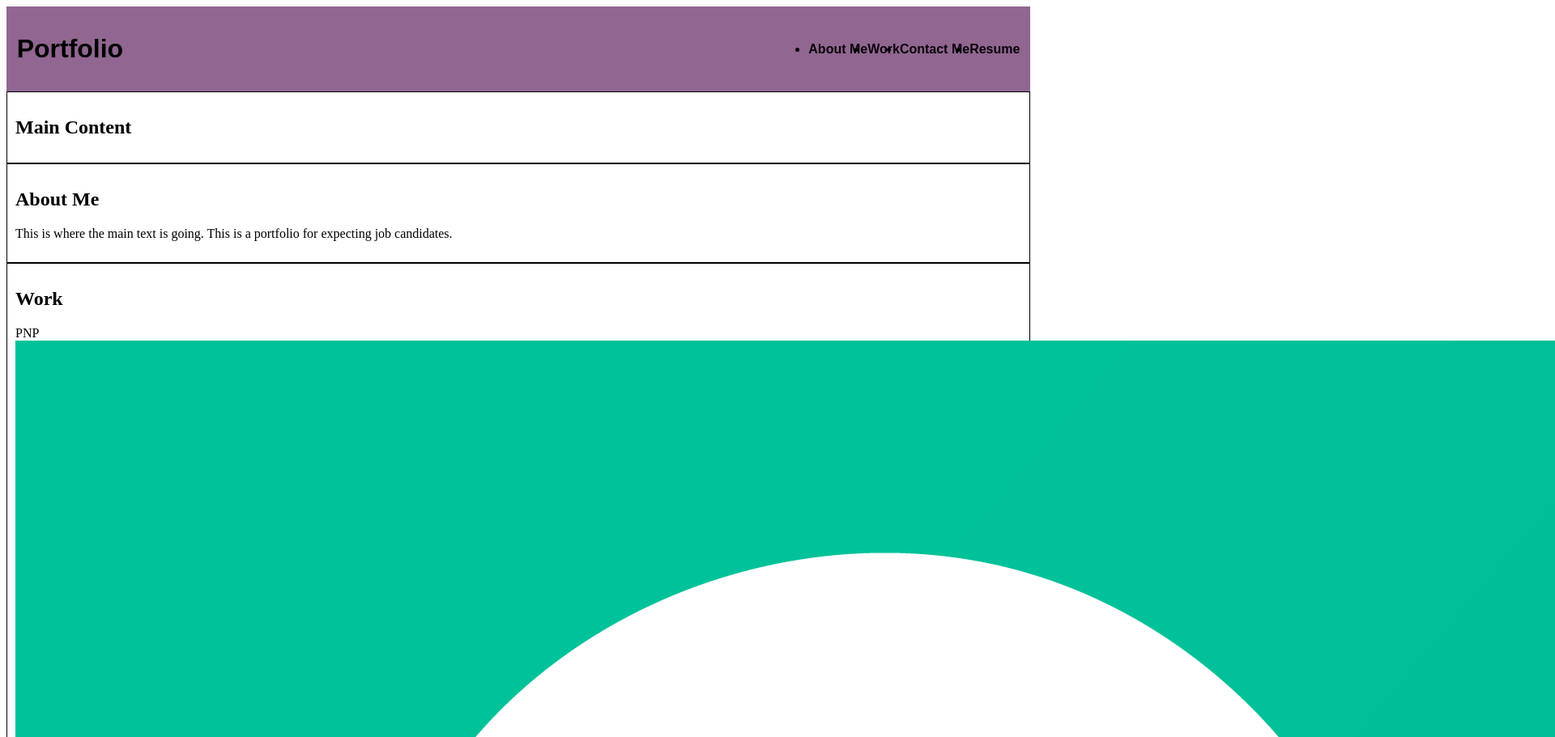
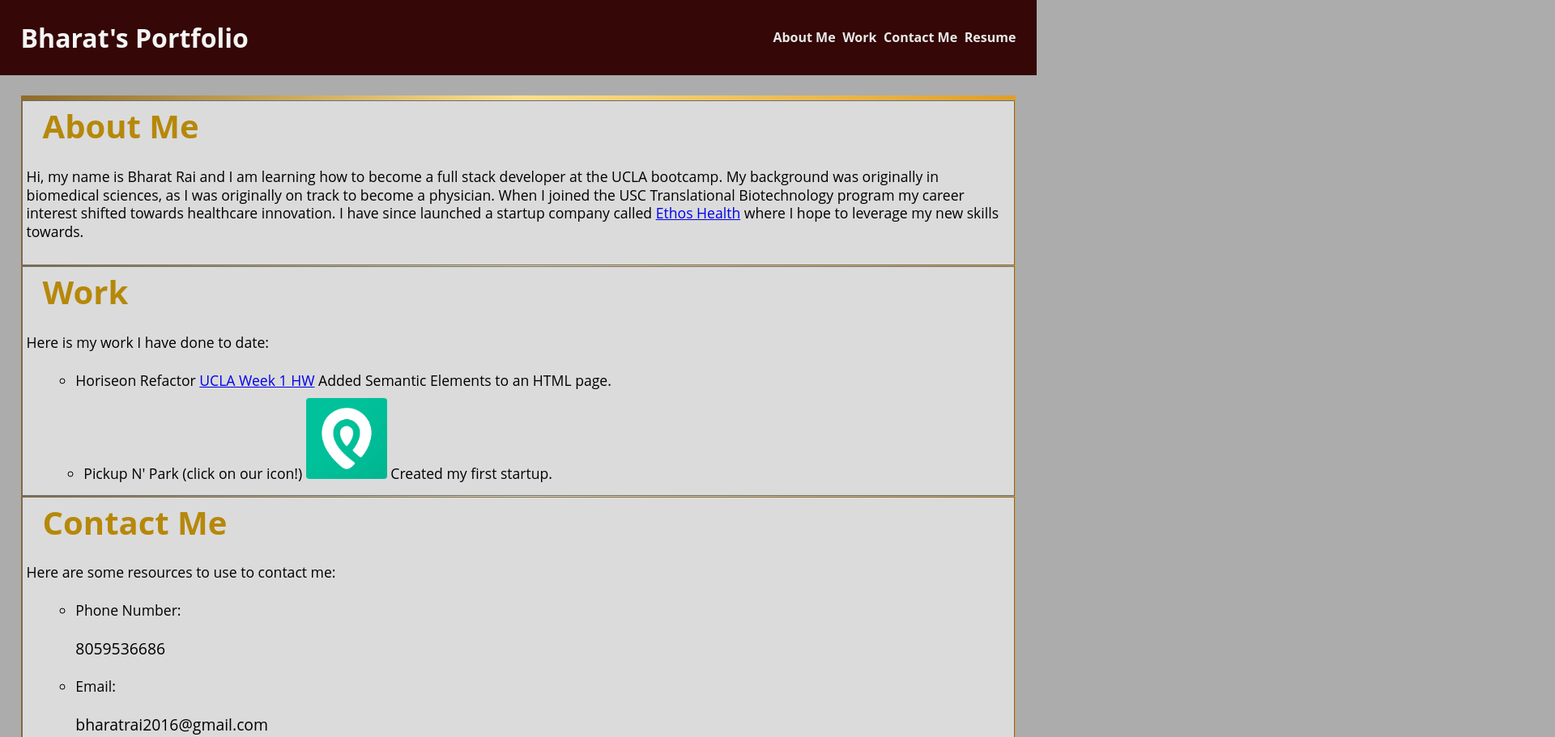
Before and after one commit to bharatrai53/Portfolio-Project, a plain HTML site: page index.html in a window 1280 px wide. Shown: the top 911 px of the page at 81% size, 1920 px wide, since content can reach past the window. Drawn offline with Linux system fonts and the light colour scheme.

Commit message:
added reset css and new styling

```diff
--- /dev/null
+++ b/Assets/css/reset.css
@@ -0,0 +1,41 @@
+* {
+    margin: 0;
+    padding: 0;
+    box-sizing: border-box;
+  }
+
+  html {
+    height: 100%;
+  }
+
+  body {
+    min-height: 100%;
+    line-height: 1;
+    font-family: sans-serif;
+  }
+
+  h1,
+  h2,
+  h3,
+  h4,
+  h5,
+  h6 {
+    font-size: 100%;
+  }
+
+  input,
+  select,
+  option,
+  optgroup,
+  textarea,
+  button,
+  pre,
+  code {
+    font-size: 100%;
+    font-family: inherit;
+  }
+
+  ol,
+  ul {
+    list-style: none;
+  }
--- a/Assets/css/style.css
+++ b/Assets/css/style.css
@@ -1,57 +1,112 @@
-* {
-    box-sizing:border-box;
+:root {
+  --dark: #350707;
+  --light: rgb(87, 66, 81);
+  --white-font: #e9e9e9;
+  --background-color: #e7e700;
 }
 
-.main-header {
+body {
   display: flex;
-    font-family: sans-serif;
+  flex-direction: column;
+  line-height: 1.3;
+  font-family: 'Open Sans', sans-serif;
+	background: #acacac;
+}
+
+header {
+  display: flex;
   justify-content: space-between;
   align-items: center;
-    padding: 1%;
-    background-color: #916691;
+  padding: 2%;
+  background-color: var(--dark);
+  color: var(--light);
+}
+
+h1 {
+  font-size: 200%;
+  color: whitesmoke;
+}
+.gradientBRD{
+  background: -webkit-linear-gradient(left, #8f6B29, #FDE08D, #DF9F28);
+  background: linear-gradient(left, #8f6B29, #FDE08D, #DF9F28);
+  padding:5px 0 0;
 }
 
 nav ul {
   display: flex;
   justify-content: space-between;
-
+  min-width: 300px;
 }
 
 nav a {
-    color: #08010a;
+  background-color: unset;
+  color: var(--white-font);
   font-weight: bold;
   text-decoration: none;
 }
 
 nav a:hover {
-    color: #fff;
+  color: var(--light);
+}
+
+.container{
+  background: #dbdbdb;
+  border:1px solid #6b6b6b;
+  margin: 1px;
+  padding:5px;
+}
+
+h2 {
+  margin-left: 20px;
+  font-size: 250%;
+  text-align: left;
+	color: #b6880a;
+}
+
+.card {
+  position: left;
+  margin: 10px;
+}
+
+img {
+  border-radius: 4px;
+  width: 100px;
 }
 
 
 
-aside {
-    flex: 1;
-    background-color: #b9c6ae;
-    padding: 80px;
-    text-align: left;
+main {
+  display: flex;
+  flex: 1 1 0;
+  max-width: 96%;
+  margin: 2% auto;
 }
 
-
-  .section h1 {
-    font-family: sans-serif;
-    margin: 15%;
-    align-items: center;
-
-  }
-.card {
-    flex: 1 0 200px;
-    padding: 10px;
-    text-align: left;
-    border-style: solid;
-    border-left: 5px solid #08010a;
-    border-width: 1px;
+article p {
+  margin: 2% 0;
+  font-size: 110%;
 }
 
-header image {
+article ul {
+  margin-left: 5%;
+  font-size: 110%;
+  list-style: circle;
+}
 
+footer {
+  display: flex;
+  justify-content: center;
+  padding: 2%;
+  background-color: var(--dark);
+  color: var(--white-font);
 }
+
+@media screen and (max-width: 768px) {
+  header {
+    flex-direction: column;
+  }
+
+  main {
+    max-width: 1200px;
+  }
+}
--- a/index.html
+++ b/index.html
@@ -5,13 +5,13 @@
   <meta charset="UTF-8" />
   <meta name="viewport" content="width=device-width, initial-scale=1.0" />
   <title>Advanced Selectors with CSS</title>
-  <link rel="stylesheet" href="./assets/css/reset.css" />
-  <link rel="stylesheet" href="./assets/css/style.css" />
+  <link rel="stylesheet" href="./Assets/css/reset.css" />
+  <link rel="stylesheet" href="./Assets/css/style.css" />
 </head>
 
 <body>
-  <header class="main-header">
-    <h1>Portfolio</h1>
+  <header>
+    <h1>Bharat's Portfolio</h1>
     <nav>
       <ul>
         <li><a href="#">About Me</a></li>
@@ -22,36 +22,54 @@
     </nav>
   </header>
 
-<main>
-  <section class="card">
-    <h2>Main Content</h2>
-  </section>
+  <main>
+    <section class ="gradientBRD">
+      <article  class ="container">
+        <h2>About Me</h2>
+        <div>
+          <p>Hi, my name is Bharat Rai and I am learning how to become a full stack developer at the UCLA bootcamp.
+            My background was originally in biomedical sciences, as I was originally on track to become a physician.
+            When I joined the USC Translational Biotechnology program my career interest shifted towards healthcare innovation.
+            I have since launched a startup company called <a href="https://www.ethoshealth.io/">Ethos Health</a> where I hope to
+            leverage my new skills towards. </p>
+        </div>
+      </article>
+      <article class ="container">
+        <h2>Work</h2>
+        <p>Here is my work I have done to date: </p>
+        <ul>
+          <li>
+            Horiseon Refactor
+            <a href="https://bharatrai53.github.io/Horiseon-Refactor/">UCLA Week 1 HW</a> Added Semantic Elements to an HTML page.
+          </li>
+          <li class = card>
+            Pickup N' Park (click on our icon!)
+            <a href="https://pickupnpark.com/"><img src="./Assets/images/pnp.png" /></a> Created my first startup.
 
-  <section class="card">
-    <h1>About Me</h1>
-    <p>This is where the main text is going. This is a portfolio for expecting job candidates.</p>
-  </section>
+          </li>
+        </ul>
+      </article>
+      <article  class ="container">
+        <h2>Contact Me</h2>
+        <div>
+          <p>Here are some resources to use to contact me:</p>
+          <ul>
+            <li>
+              Phone Number:
+              <p>8059536686</p>
+            </li>
+            <li>Email:
+              <p>bharatrai2016@gmail.com</p>
+            </li>
+          </ul>
+        </div>
+      </article>
+    </section>
+  </main>
 
-  <section class="card">
-    <h1>Work</h1>
-        <header class="image">PNP</header>
-        <img src="./Assets/images/pnp.png" alt="PNP"/>
-  </section>
+  <footer>
+    <span>Thank you!</span>
+  </footer>
+</body>
 
-  <section class="card">
-    <h1>Contact Me</h1>
-  </section>
-
-  <section class ="card">
-    <h1>Resume</h1>
-  </section>
-</main>
-
-<footer>
-
-
-</footer>
-
-
-
-</body>
+</html>
```
Also changed, not shown: Assets/css/images/camera.jpg (deleted). Lines whose indentation alone changed are shown as unchanged.
